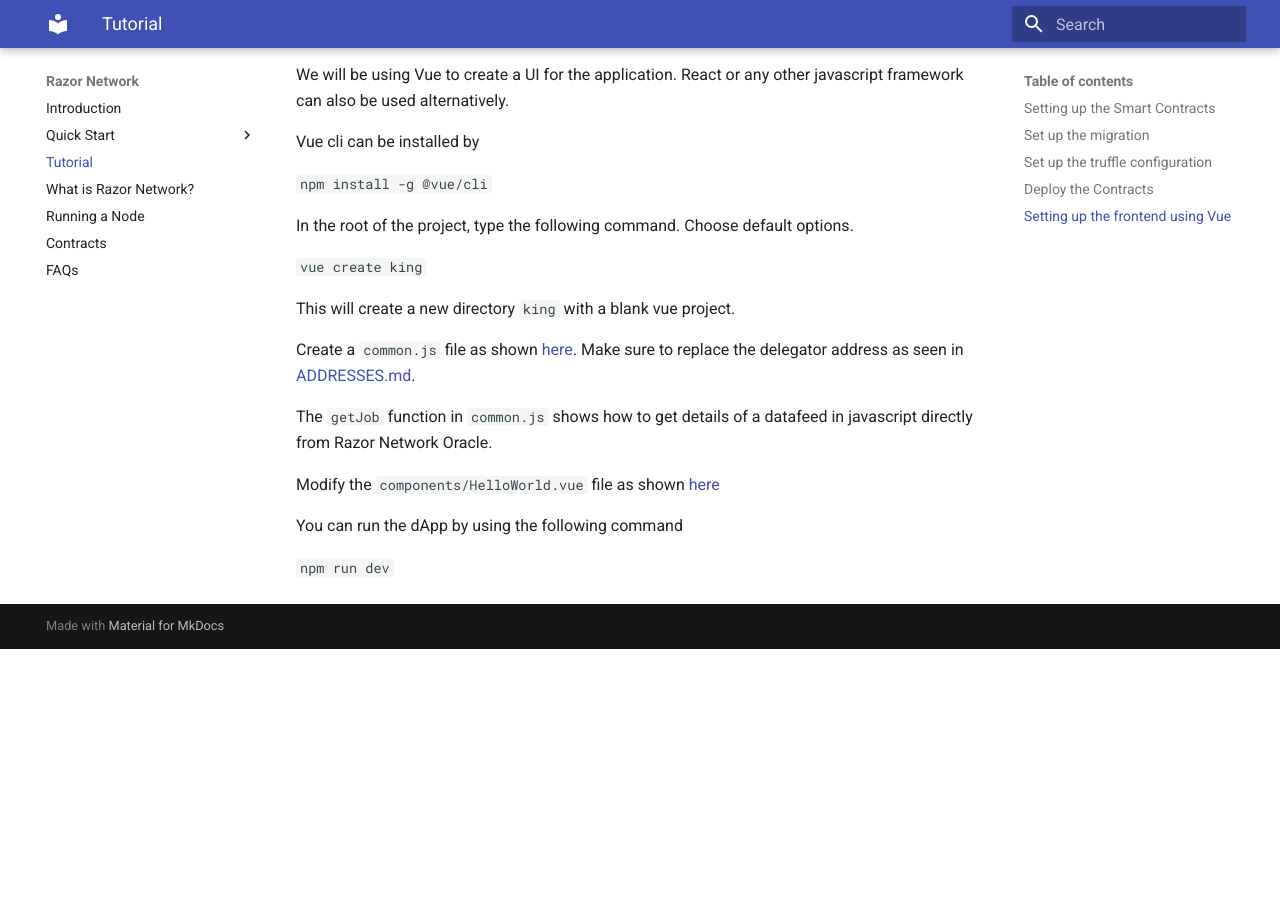
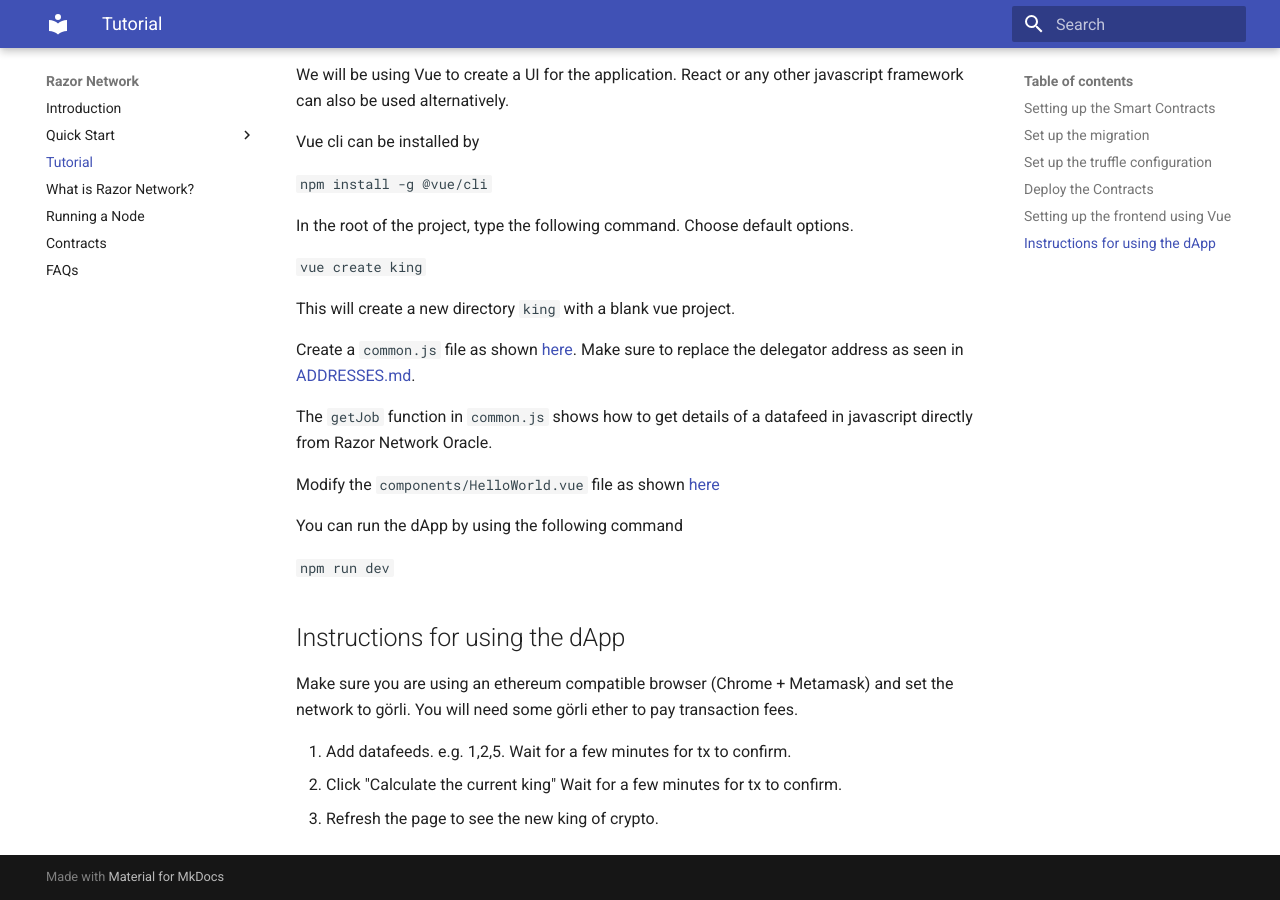
Before and after one commit to razor-network/docs, an MkDocs documentation site: the page built from docs/tutorial.md, in a window 1280 px wide and 900 px high, scrolled down 3831 px. Built offline with MkDocs 1.6.1 and Material for MkDocs 9.7.7, drawn with Linux system fonts in a browser that asks for light colours; before the commit the page ends 4480 px from its top, so only the background shows below that.

Commit message:
add dapp instructions

````diff
--- a/docs/tutorial.md
+++ b/docs/tutorial.md
@@ -155,3 +155,10 @@ Modify the `components/HelloWorld.vue` file as shown [here](https://github.com/r
 You can run the dApp by using the following command
 
 ``` npm run dev ```
+
+## Instructions for using the dApp
+Make sure you are using an ethereum compatible browser (Chrome + Metamask) and set the network to görli. You will need some görli ether to pay transaction fees.
+
+1. Add datafeeds. e.g. 1,2,5. Wait for a few minutes for tx to confirm.
+2. Click "Calculate the current king" Wait for a few minutes for tx to confirm.
+3. Refresh the page to see the new king of crypto.
````
